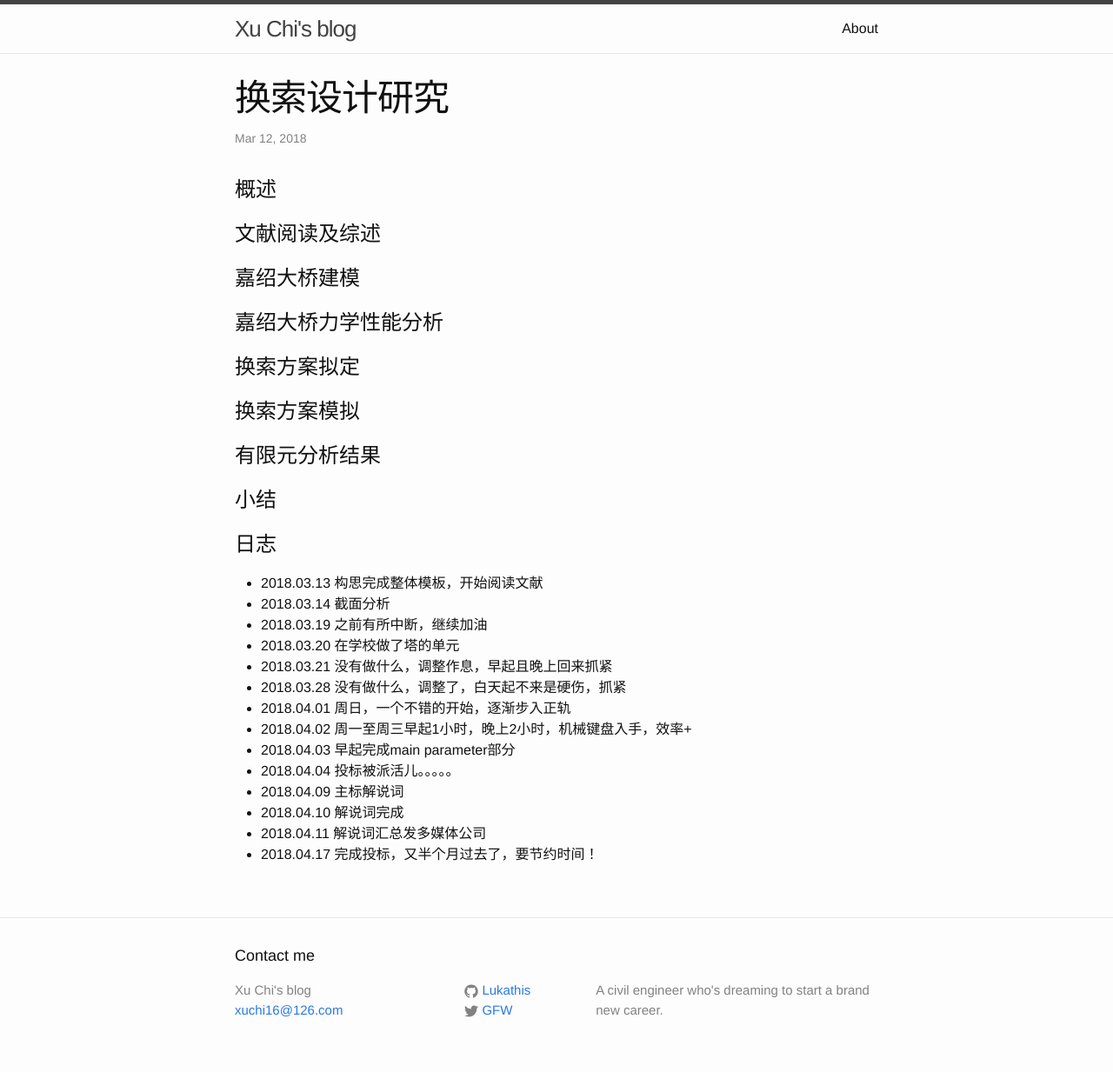
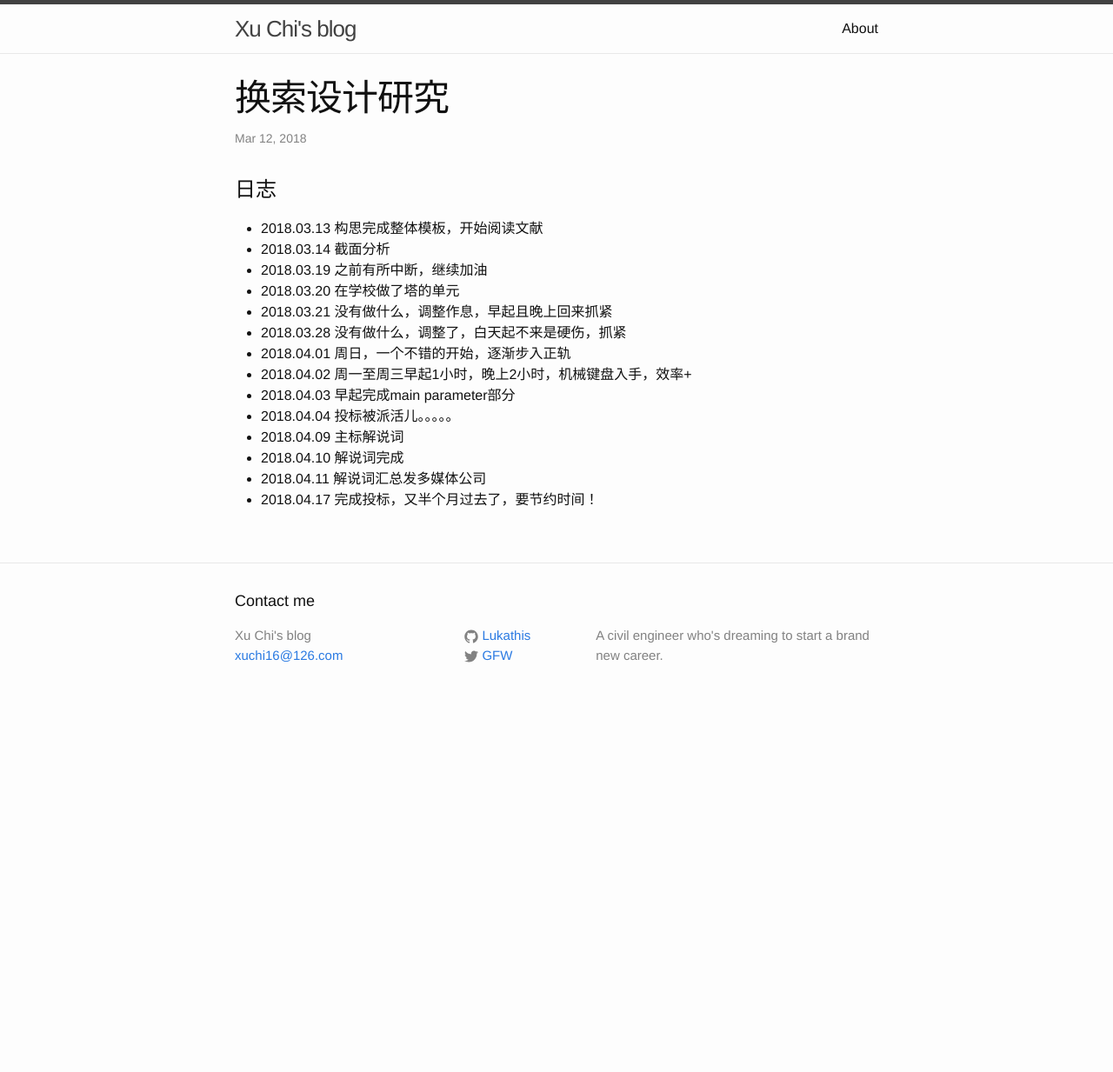
Before and after one commit to xuchi16/Lukathis.github.io, a Jekyll site: the page built from _posts/2018-03-12-cable-replacement-research.markdown, in a window 1280 px wide. Shown: the whole page at 87% size. Built offline with Jekyll 4.4.1, drawn with Linux system fonts in a browser that asks for light colours; after the commit the page ends 900 px from its top, so only the background shows below that.

Commit message:
cable placement

```diff
--- a/_posts/2018-03-12-cable-replacement-research.markdown
+++ b/_posts/2018-03-12-cable-replacement-research.markdown
@@ -2,23 +2,6 @@
 layout: post
 title:  "换索设计研究"
 ---
-
-# 概述
-
-# 文献阅读及综述
-
-# 嘉绍大桥建模
-
-# 嘉绍大桥力学性能分析
-
-# 换索方案拟定
-
-# 换索方案模拟
-
-# 有限元分析结果
-
-# 小结
-
 
 # 日志
 
```
